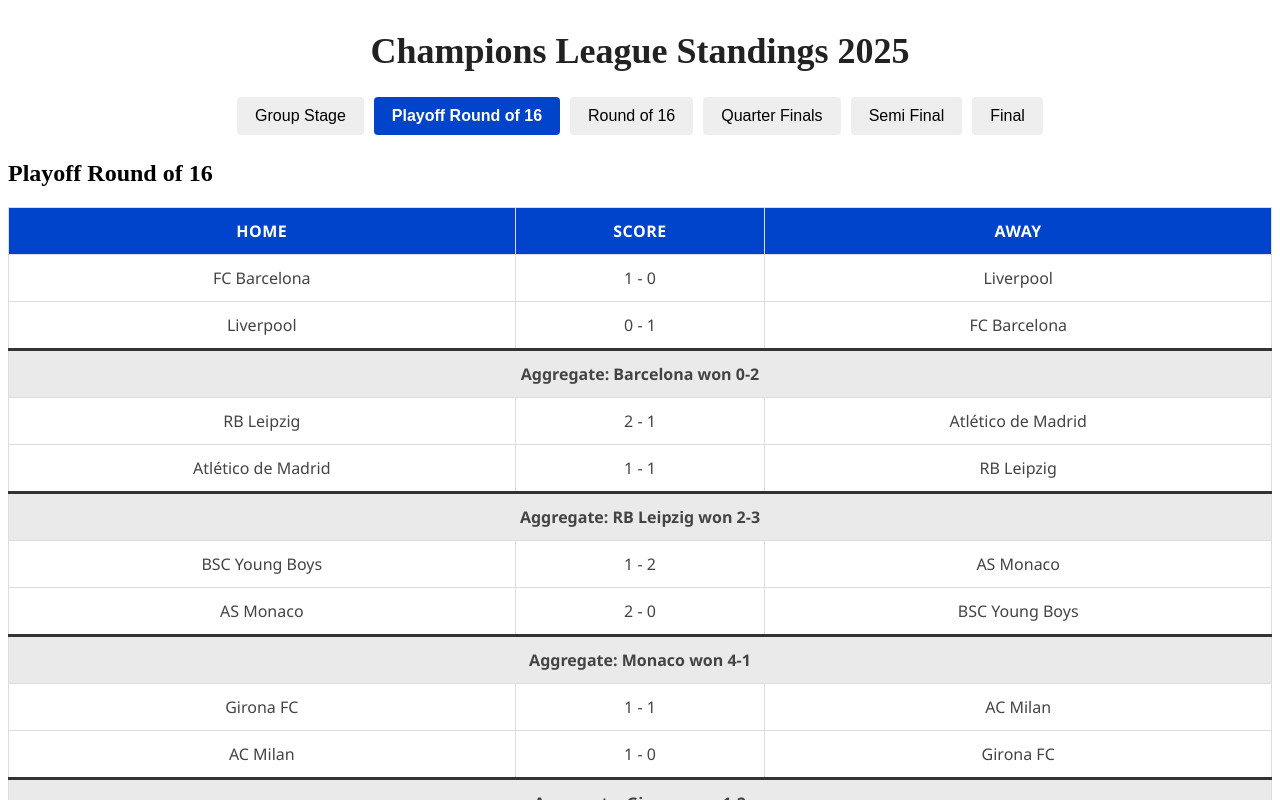
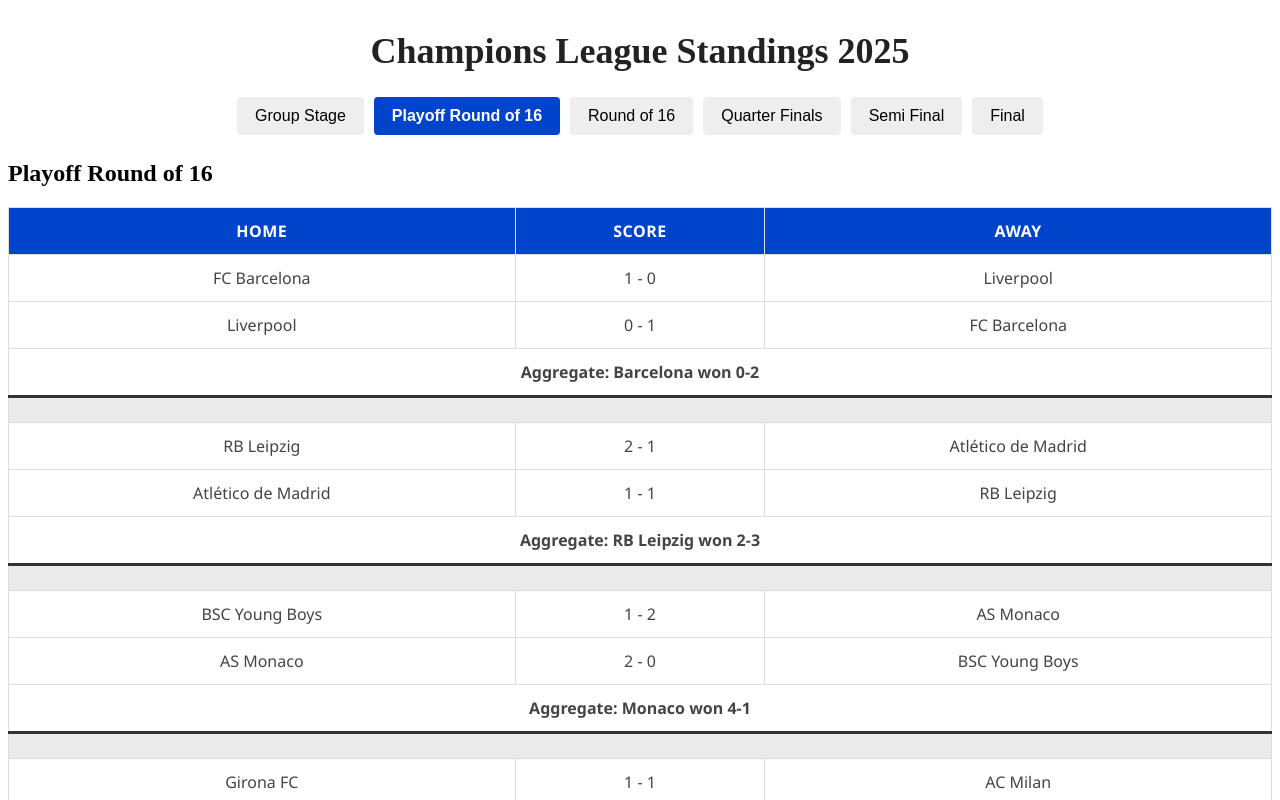
Before and after one commit to MarcusMachado15/whoisgonnawin-clean, a Next.js app: page / in a window 1280 px wide. Both pictures are taken after a click on the button "Playoff Round of 16". Shown: the top 800 px of the page. Built offline with nearby package versions, Linux system fonts and the light colour scheme.

Commit message:
Atualiza página com placares agregados e divisão visual entre confrontos

```diff
--- a/app/page.tsx
+++ b/app/page.tsx
@@ -147,13 +147,19 @@ export default function TournamentPage() {
         <td>{match.away}</td>
       </tr>
       {index % 2 === 1 && (
-                  <tr className="match-divider">
+        <>
+          <tr className="aggregate-line">
             <td colSpan={3}><strong>Aggregate: {match.aggregate || '-'}</strong></td>
           </tr>
+          <tr className="match-divider">
+            <td colSpan={3}></td>
+          </tr>
+        </>
       )}
     </React.Fragment>
   ))}
 </tbody>
+
         </table>
       )}
     </div>
```
Lines whose indentation alone changed are shown as unchanged.
